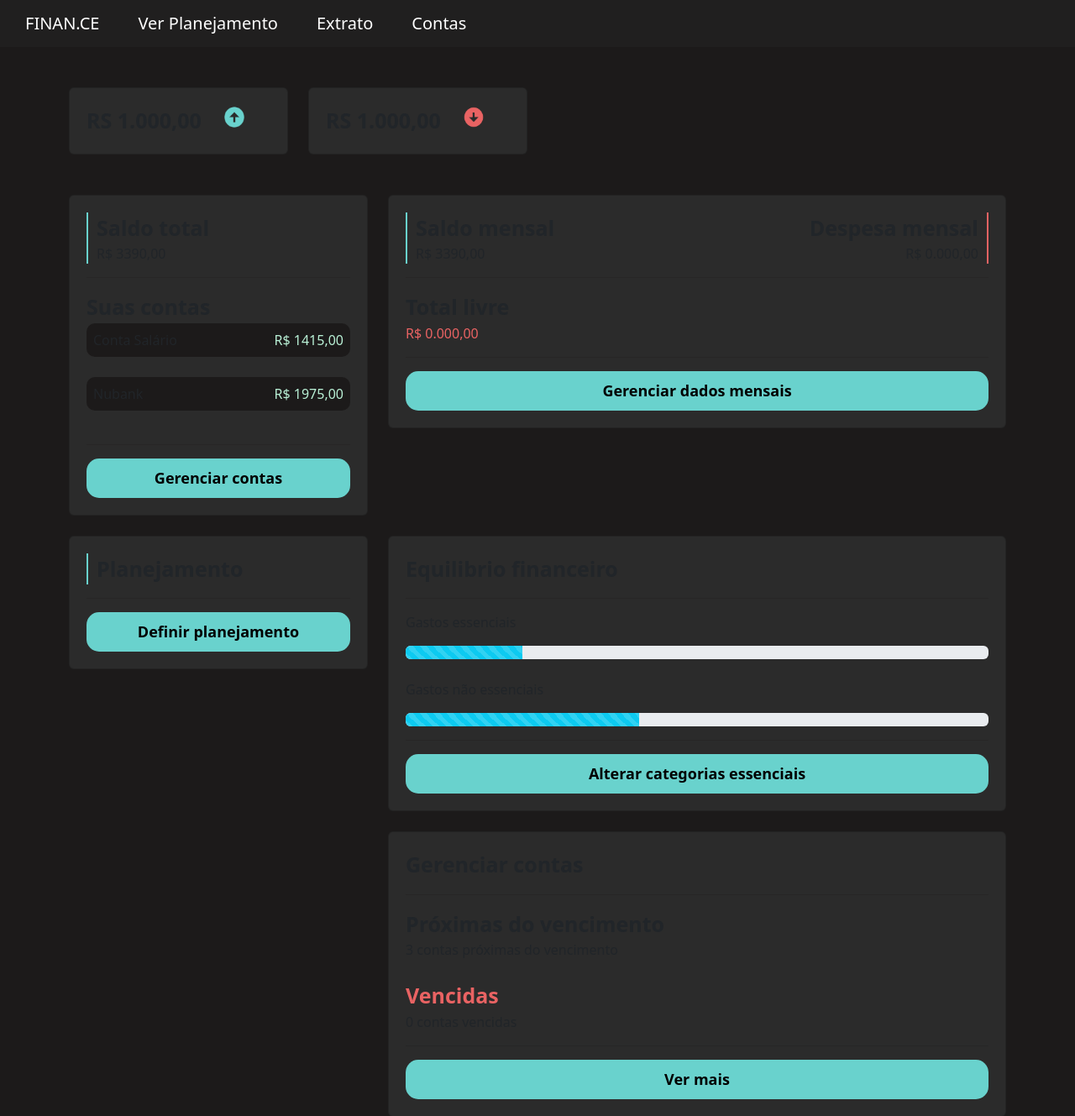
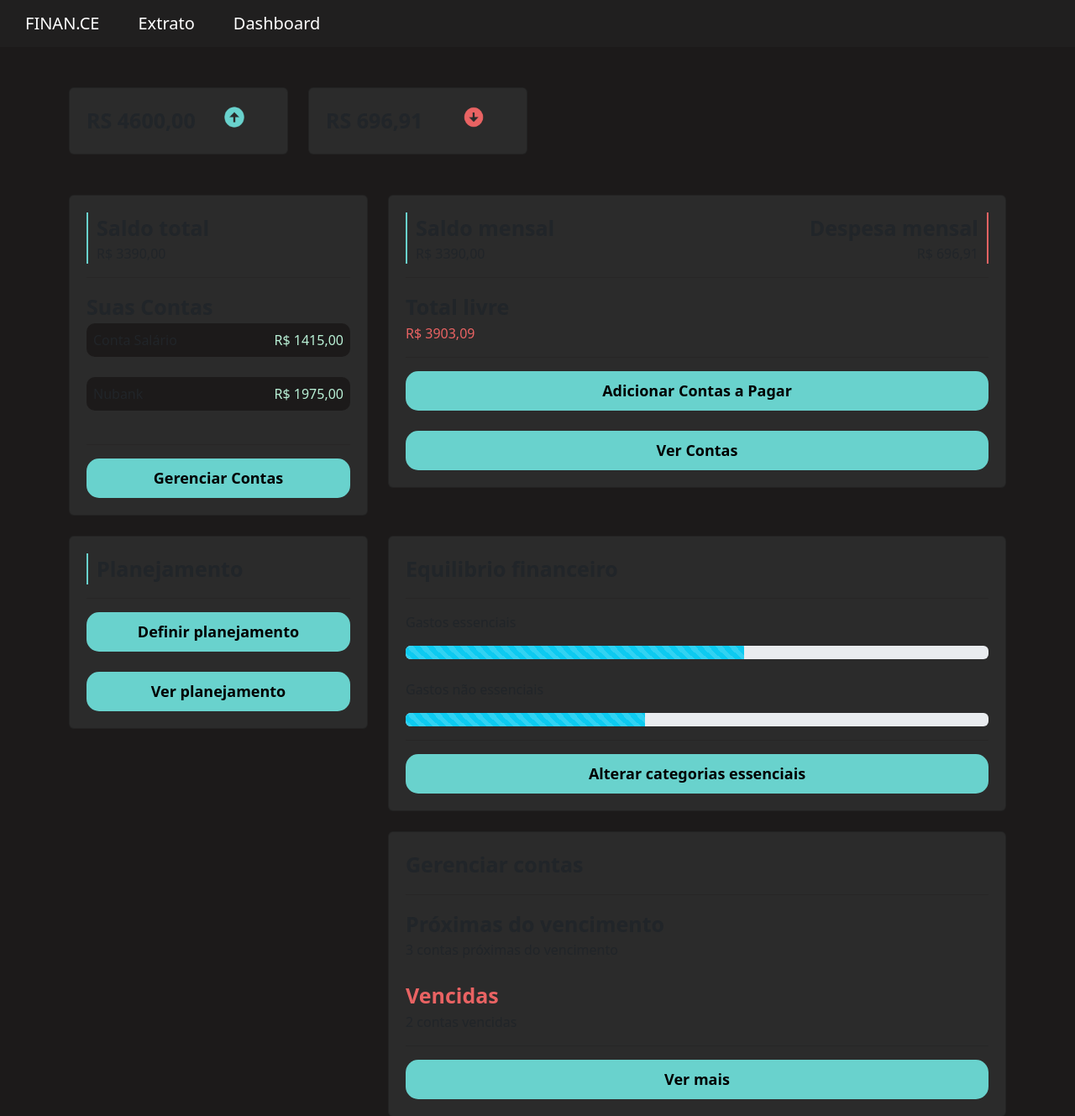
Before and after one commit to Luiz-ROCampos/FINANCE, a Django app: page /perfil/home/ in a window 1280 px wide. Shown: the top 1329 px of the page at 84% size. Run offline with Django 5.2, Linux system fonts and the light colour scheme; data comes from the database, SQL or seed files in the repository; both versions use the stored data as it was after the commit.

Commit message:
9 commit: construção do dashbord, fui adicionado em home: os calculos para o equilibrio finnaceiro, qunatidades do card gerenciar contas, atualização do menu,

```diff
--- a/contas/urls.py
+++ b/contas/urls.py
@@ -4,4 +4,5 @@ from . import views
 urlpatterns = [
     path('definir_contas/', views.definir_contas, name='definir_contas'),
     path('ver_contas/', views.ver_contas, name='ver_contas'),
+    path('pagar_conta/<int:id>/', views.pagar_conta, name='pagar_conta'),
 ]
--- a/perfil/templates/gerenciar.html
+++ b/perfil/templates/gerenciar.html
@@ -20,7 +20,7 @@
                 {% endfor %}
             {% endif %}
             <div class="col-md-5">
-                <p class="fonte-destaque">Suas contas</p>
+                <p class="fonte-destaque">Suas Contas</p>
                 <hr>
 
                 <div class="contas">
@@ -44,7 +44,7 @@
             <div class="col-md-2"></div>
 
             <div class="col-md-5">
-                <p class="fonte-destaque">Nova conta</p>
+                <p class="fonte-destaque">Nova Conta</p>
 
                 <form action="{% url 'cadastrar_banco' %}" method="POST" enctype='multipart/form-data'>{% csrf_token %}
                     <label>Apelido</label>
--- a/perfil/templates/home.html
+++ b/perfil/templates/home.html
@@ -14,11 +14,11 @@
         <br>
         <div class="row">
             <div class="col-md-3">
-                <a style="text-decoration: none; color:white;" href="#">
+                <a style="text-decoration: none; color:white;" href="{% url 'gerenciar' %}">
                     <div class="card">
                         <div class="row">
                             <div class="col-md-8">
-                                <span  class="fonte-destaque">RS 1.000,00</span>
+                                <span  class="fonte-destaque">RS {{ total_entradas|floatformat:2 }}</span>
                             </div>
                             <div class="col-md">
                                 <img class="icone-setas" src="{% static 'perfil/img/entradas.png' %}">
@@ -29,11 +29,11 @@
                 </a>
             </div>
             <div class="col-md-3">
-                <a style="text-decoration: none; color:white;" href="#">
+                <a style="text-decoration: none; color:white;" href="{% url 'gerenciar' %}">
                     <div class="card">
                         <div class="row">
                             <div class="col-md-8">
-                                <span  class="fonte-destaque">RS 1.000,00</span>
+                                <span  class="fonte-destaque">RS {{ total_saidas|floatformat:2 }}</span>
                             </div>
                             <div class="col-md">
                                 <img class="icone-setas" src="{% static 'perfil/img/saidas.png' %}">
@@ -56,7 +56,7 @@
                         <span class="font-light">R$ {{ saldo_total|floatformat:2 }}</span>
                     </div>
                     <hr class="hr-borda">
-                    <span class="fonte-destaque">Suas contas</span>
+                    <span class="fonte-destaque">Suas Contas</span>
 
                     <div class="div-contas">
                         {% for conta in contas %}
@@ -67,10 +67,9 @@
                             <br>
                         {% endfor %}
 
-
                     </div>
                     <hr class="hr-borda">
-                    <a href="{% url 'gerenciar' %}" class="botao-principal">Gerenciar contas</a>
+                    <a href="{% url 'gerenciar' %}" class="botao-principal">Gerenciar Contas</a>
                 </div>
 
             </div>
@@ -89,7 +88,7 @@
                             <div class="despesa">
                                 <span class="fonte-destaque">Despesa mensal</span>
                                 <br>
-                                <span class="font-light">R$ 0.000,00</span>
+                                <span class="font-light">R$ {{ total_saidas|floatformat:2 }}</span>
                             </div>
 
                         </div>
@@ -97,9 +96,12 @@
                     </div>
                     <hr class="hr-borda">
                     <span class="fonte-destaque">Total livre</span>
-                    <span class="font-light negativo">R$ 0.000,00</span>
+                    <span class="font-light negativo">R$ {{ total_livre|floatformat:2 }}</span>
                     <hr class="hr-borda">
-                    <a href="{% url 'novo_valor' %}" class="botao-principal">Gerenciar dados mensais</a>
+                    <a href="{% url 'novo_valor' %}" class="botao-principal">Adicionar Contas a Pagar</a>
+                    <br>
+                    <a href="{% url 'ver_contas' %}" class="botao-principal">Ver Contas</a>
+
                 </div>
             </div>
 
@@ -113,6 +115,8 @@
                     </div>
                     <hr class="hr-borda">
                     <a href="{% url 'definir_planejamento' %}" class="botao-principal">Definir planejamento</a>
+                    <br>
+                    <a href="{% url 'ver_planejamento' %}" class="botao-principal">Ver planejamento</a>
                 </div>
             </div>
             <div class="col-md-8">
@@ -122,16 +126,16 @@
 
                     <p>Gastos essenciais</p>
                     <div class="progress">
-                        <div class="progress-bar progress-bar-striped bg-info" role="progressbar" style="width: 20%" aria-valuenow="50" aria-valuemin="0" aria-valuemax="100"></div>
+                        <div class="progress-bar progress-bar-striped bg-info" role="progressbar" style="width: {{percentual_essenciais}}%" aria-valuenow="50" aria-valuemin="0" aria-valuemax="100"></div>
                     </div>
                     <br>
                     <p>Gastos não essenciais</p>
                     <div class="progress">
-                        <div class="progress-bar progress-bar-striped bg-info" role="progressbar" style="width: 40%" aria-valuenow="50" aria-valuemin="0" aria-valuemax="100"></div>
+                        <div class="progress-bar progress-bar-striped bg-info" role="progressbar" style="width: {{percentual_nao_essenciais}}%" aria-valuenow="50" aria-valuemin="0" aria-valuemax="100"></div>
                     </div>
 
                     <hr class="hr-borda">
-                    <a href="#" class="botao-principal">Alterar categorias essenciais</a>
+                    <a href="{% url 'gerenciar' %}" class="botao-principal">Alterar categorias essenciais</a>
 
                 </div>
             </div>
@@ -147,14 +151,14 @@
                     <hr class="hr-borda">
 
                     <span class="fonte-destaque">Próximas do vencimento</span>
-                    <span class="fonte-light">3 contas próximas do vencimento</span>
+                    <span class="fonte-light">{{ contas_proximas_vencimento }} contas próximas do vencimento</span>
                     <br>
                     <span class="fonte-destaque negativo">Vencidas</span>
-                    <span class="fonte-light">0 contas vencidas</span>
+                    <span class="fonte-light"> {{ contas_vencidas }} contas vencidas</span>
 
                     <hr class="hr-borda">
 
-                    <a href="#" class="botao-principal">Ver mais</a>
+                    <a href="{% url 'ver_contas' %}" class="botao-principal">Ver mais</a>
 
                 </div>
             </div>
--- a/perfil/urls.py
+++ b/perfil/urls.py
@@ -8,5 +8,6 @@ urlpatterns = [
     path('deletar_banco/<int:id>/', views.deletar_banco, name="deletar_banco"),
     path('cadastrar_categoria/', views.cadastrar_categoria, name="cadastrar_categoria"),
     path('update_categoria/<int:id>/', views.update_categoria, name="update_categoria"),
+    path('dashboard/', views.dashboard, name="dashboard"),
 
 ]
--- a/perfil/views.py
+++ b/perfil/views.py
@@ -1,27 +1,55 @@
 from django.shortcuts import render, redirect
 from .models import Conta, Categoria
+from extrato.models import Valores
+from contas.models import ContaPagar, ContaPaga
 from django.contrib import messages
 from django.contrib.messages import constants
-from .utils import calcula_total
+from .utils import calcula_total, calcula_equilibrio_financeiro
+from datetime import datetime
 
 def home(request):
     contas = Conta.objects.all()
+    valores = Valores.objects.filter(data__month=datetime.now().month)
+    entradas = valores.filter(tipo='E')
+    saidas = valores.filter(tipo='S')
+
+    total_entradas = calcula_total(entradas, 'valor')
+    total_saidas = calcula_total(saidas, 'valor')
+    total_livre = total_entradas - total_saidas
 
     saldo_total = calcula_total(contas, 'valor')
 
-    '''
-    total_contas = contas.aggregate(Sum('valor'))
-    saldo_total = calcula_total(contas, 'valor')
-    '''
+    percentual_essenciais, percentual_nao_essenciais = calcula_equilibrio_financeiro()
 
-    return render(request, 'home.html', {'contas': contas, 'saldo_total': saldo_total,})
+    MES_ATUAL = datetime.now().month
+    DIA_ATUAL = datetime.now().day
+
+    contas_pagar = ContaPagar.objects.all()
+
+    contas_pagas = ContaPaga.objects.filter(data_pagamento__month=MES_ATUAL).values('conta')
+
+    contas_vencidas = contas_pagar.filter(dia_pagamento__lt=DIA_ATUAL).exclude(id__in=contas_pagas).count()
+
+    contas_proximas_vencimento = contas_pagar.filter(dia_pagamento__lte = DIA_ATUAL + 5).filter(dia_pagamento__gte=DIA_ATUAL).exclude(id__in=contas_pagas).count()
+
+    return render(request, 'home.html', {'contas': contas,
+                                         'saldo_total': saldo_total,
+                                         'total_entradas': total_entradas,
+                                         'total_saidas': total_saidas,
+                                         'total_livre': total_livre,
+                                         'percentual_essenciais': int(percentual_essenciais),
+                                         'percentual_nao_essenciais': int(percentual_nao_essenciais),
+                                         'contas_vencidas': contas_vencidas,
+                                         'contas_proximas_vencimento': contas_proximas_vencimento })
 
 def gerenciar(request):
     contas = Conta.objects.all()
     categorias = Categoria.objects.all()
     total_contas = calcula_total(contas, 'valor')
 
-    return render(request, 'gerenciar.html', {'contas': contas, 'total_contas': total_contas, 'banco_choices': Conta.banco_choices, 'tipo_choices': Conta.tipo_choices, 'categorias': categorias })
+    return render(request, 'gerenciar.html', {'contas': contas, 'total_contas': total_contas,
+                                              'banco_choices': Conta.banco_choices, 'tipo_choices': Conta.tipo_choices,
+                                              'categorias': categorias })
 
 def cadastrar_banco(request):
     apelido = request.POST.get('apelido')
@@ -74,3 +102,17 @@ def update_categoria(request, id):
     categoria.essencial = not categoria.essencial
     categoria.save()
     return redirect('/perfil/gerenciar/')
+
+def dashboard(request):
+    dados = {}
+
+    categorias = Categoria.objects.all().exclude(categoria='Pagamento')
+    for categoria in categorias:
+        total = 0
+        valores = Valores.objects.filter(categoria=categoria).filter(tipo='S')
+        for valor in valores:
+            total += valor.valor
+
+        dados[categoria.categoria] = total
+
+    return render (request, 'dashboard.html', {'labels': list(dados.keys()), 'values': list(dados.values())})
--- a/templates/bases/base.html
+++ b/templates/bases/base.html
@@ -14,9 +14,8 @@
   <body>
     <nav class="navbar navbar-expand-lg navbar-dark" style="background-color: #201F1F;">
         <a class="navbar-brand" style="margin-left: 30px" href="{% url 'home' %}">FINAN.CE</a>
-        <a class="navbar-brand" style="margin-left: 30px" href="{% url 'ver_planejamento' %}">Ver Planejamento</a>
         <a class="navbar-brand" style="margin-left: 30px" href="{% url 'view_extrato' %}">Extrato</a>
-        <a class="navbar-brand" style="margin-left: 30px" href="{% url 'definir_contas' %}">Contas</a>
+        <a class="navbar-brand" style="margin-left: 30px" href="{% url 'dashboard' %}">Dashboard</a>
     </nav>
     {% block 'body' %}{% endblock %}
     <script src="https://cdn.jsdelivr.net/npm/bootstrap@5.3.0-alpha1/dist/js/bootstrap.bundle.min.js"></script>
```
Also changed, not shown: contas/templates/ver_contas.html (+11 -5 lines), contas/views.py (+14 -2 lines), perfil/templates/dashboard.html (added, +53 -0 lines), perfil/utils.py (+17 -0 lines), db.sqlite3.
